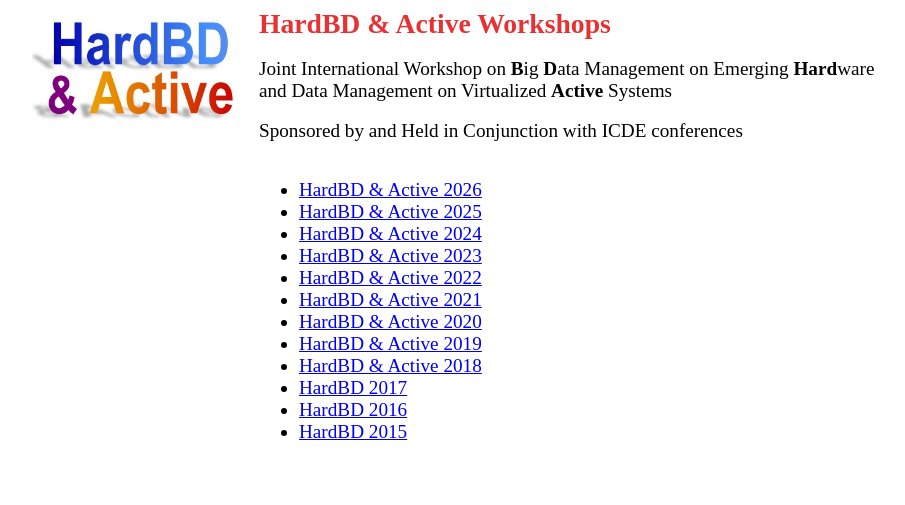
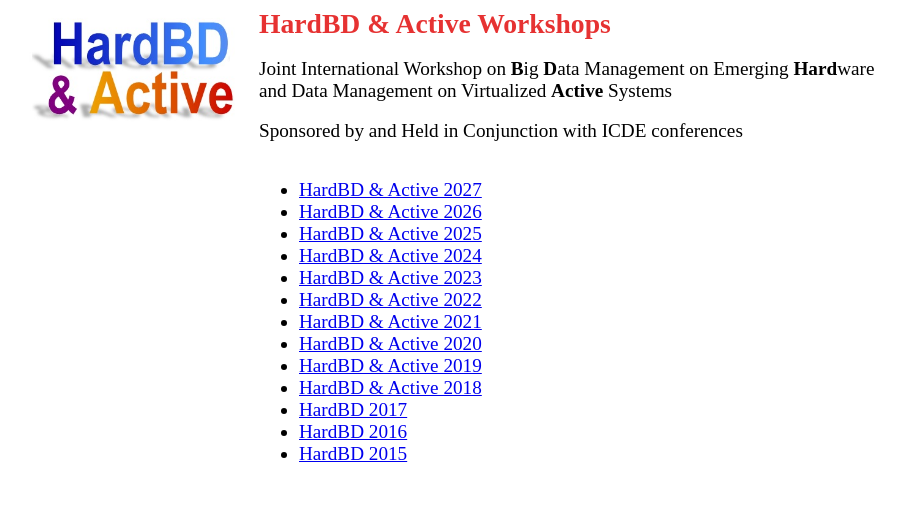
Before and after one commit to hardbd-active/hardbd-active.github.io, a plain HTML site: page index.html in a window 1280 px wide. Shown: the top 505 px of the page, without its empty margins (43-948 px from the left). Drawn offline with Linux system fonts and the light colour scheme.

Commit message:
2027 workshop

```diff
--- a/index.html
+++ b/index.html
@@ -105,6 +105,7 @@ o\:*         { behavior: url(#default#VML) }
 
               <ul type="disc">
 
+                <li> <a href="2027/index.html">HardBD &amp; Active 2027</a> </li>
                 <li> <a href="2026/index.html">HardBD &amp; Active 2026</a> </li>
                 <li> <a href="2025/index.html">HardBD &amp; Active 2025</a> </li>
                 <li> <a href="2024/index.html">HardBD &amp; Active 2024</a> </li>
```
